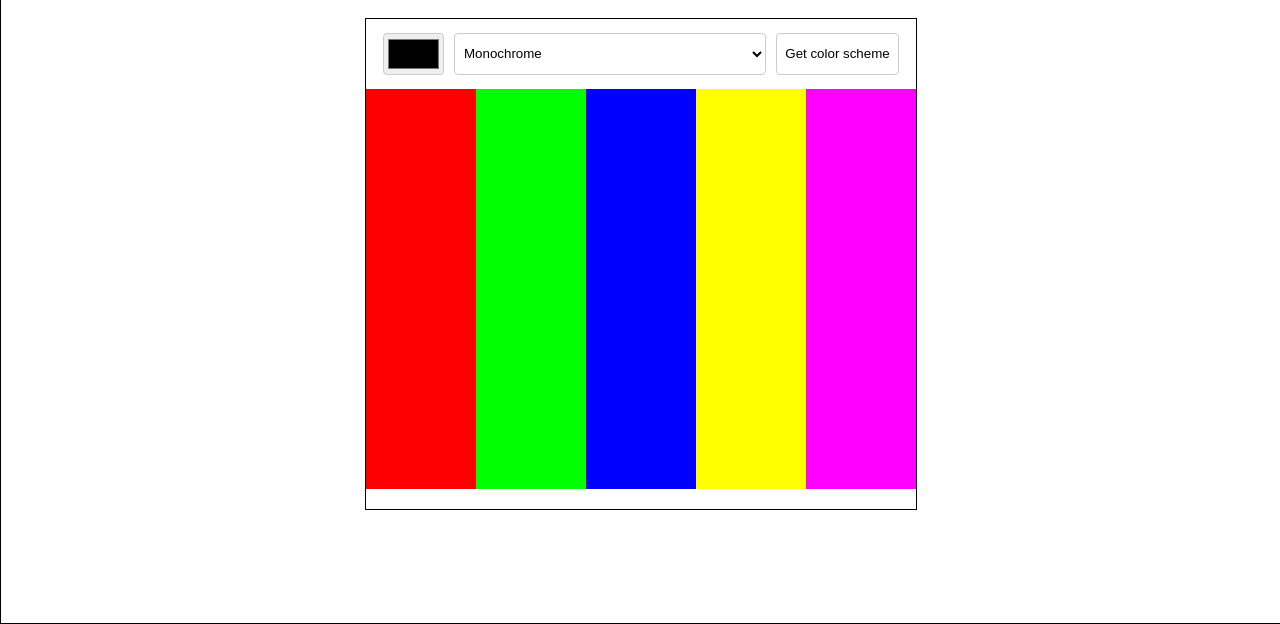
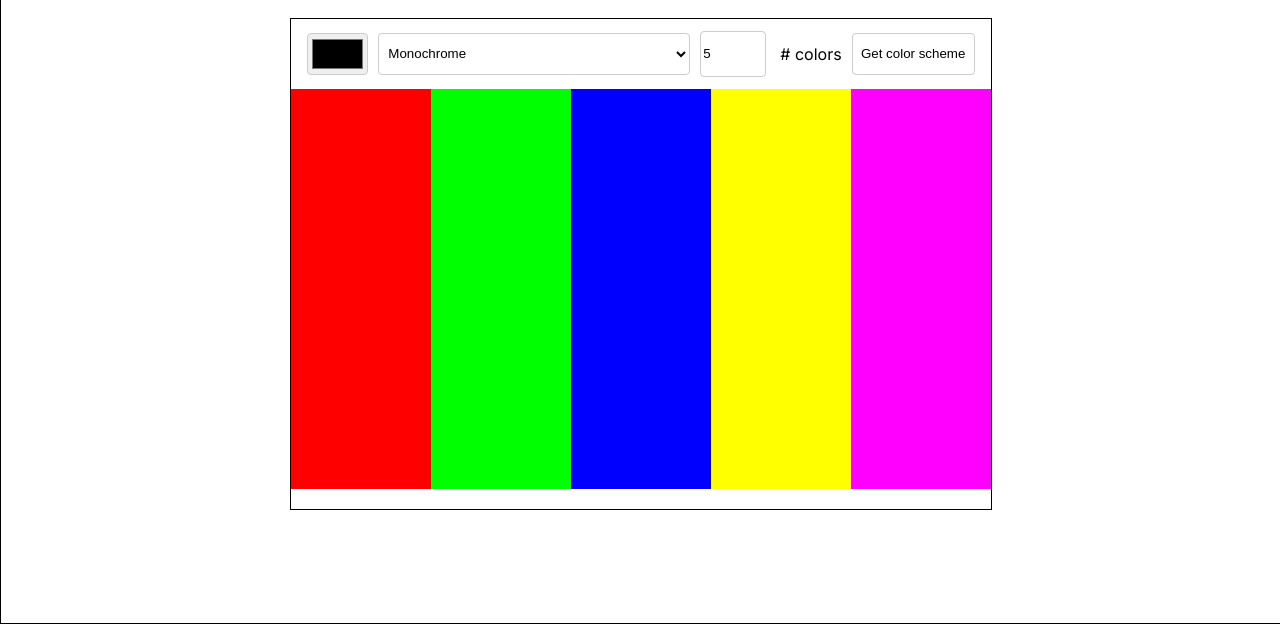
Before and after one commit to takatoshilee/advanced-color-scheme-picker, a plain HTML site: page index.html in a window 1280 px wide. Shown: the part 178-802 px from the top of the page. Drawn offline with Linux system fonts and the light colour scheme.

Commit message:
Now input for number fo colors added and small fixes such as initial color text code only rendering fixed

```diff
--- a/index.html
+++ b/index.html
@@ -27,6 +27,8 @@
           <option value="triad">Triad</option>
           <option value="quad">Quad</option>
         </select>
+        <input id="color-count" type="number" min="2" max="10" value="5" style="width: 60px;" />
+        <label for="color-count" style="margin-left: 4px;"># colors</label>
         <button>Get color scheme</button>
       </div>
       <div class="colors">
--- a/style.css
+++ b/style.css
@@ -21,7 +21,6 @@ body {
   justify-content: center;
   min-height: 70px;
   width: 100%;
-  max-width: 550px;
   background-color: white;
   gap: 10px;
 }
@@ -66,7 +65,7 @@ button {
 .container {
   border: 1px solid black;
   width: 100%;
-  max-width: 550px;
+  max-width: 700px;
 }
 
 .color-1 {
```
